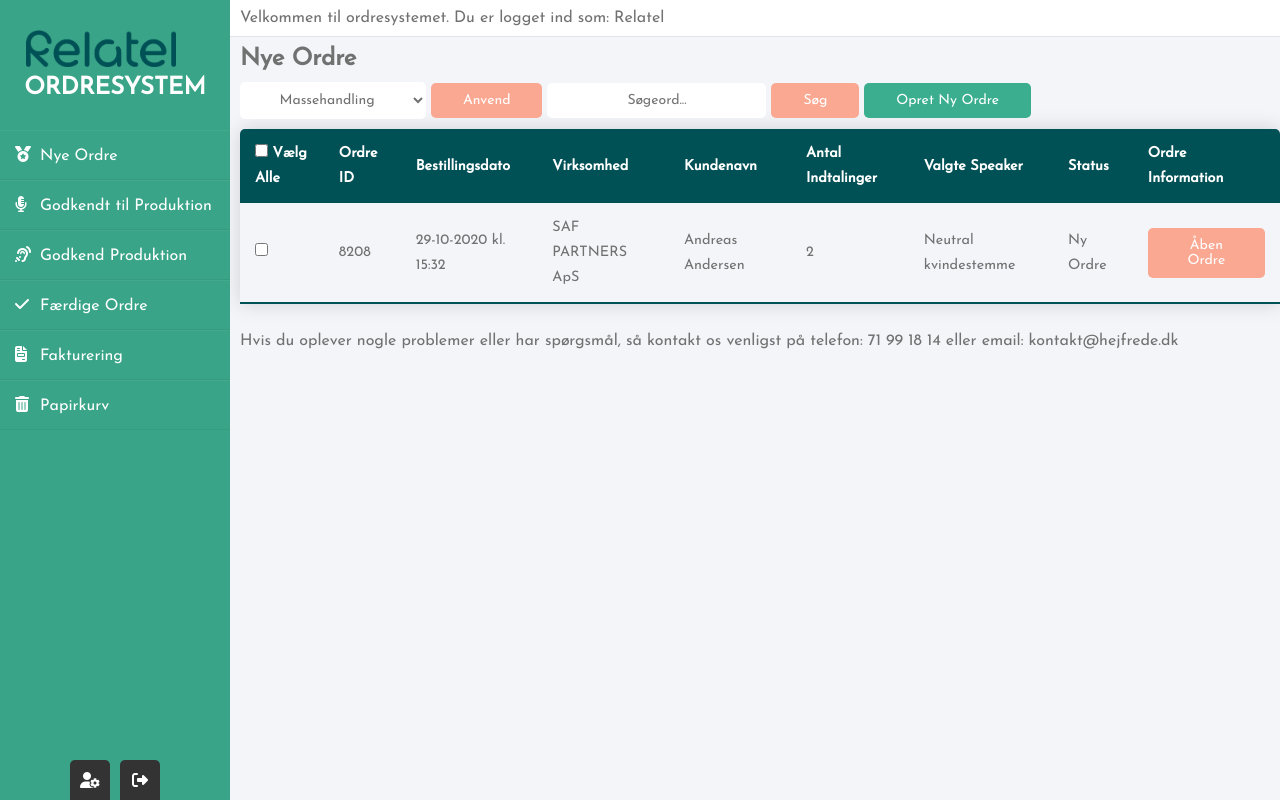
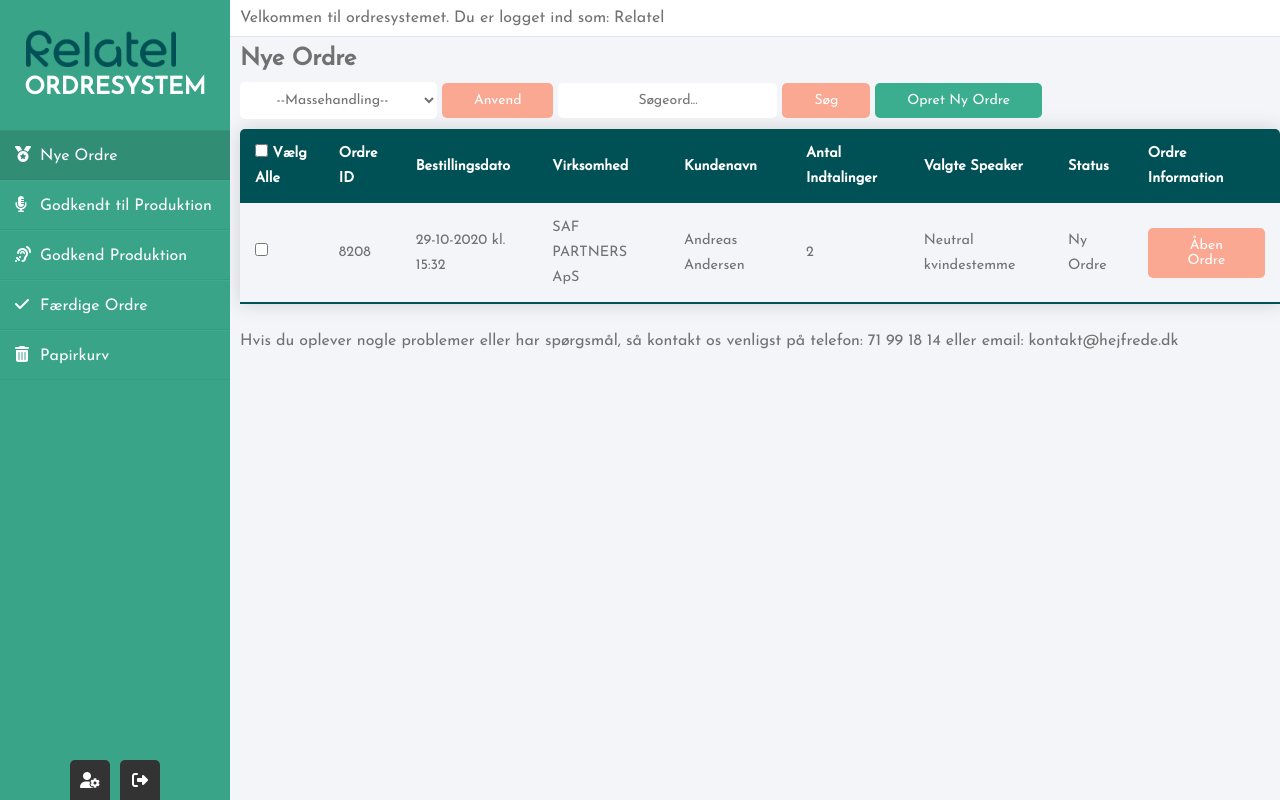
Before and after one commit to emilskovmand/Ordresystem-Relatel, a React (Create React App) app in the folder client/: page / in a window 1280 px wide. Built offline with nearby package versions, Linux system fonts and the light colour scheme.

Commit message:
Active navigation link

```diff
--- a/client/src/App.js
+++ b/client/src/App.js
@@ -5,7 +5,7 @@ import Afventer from './components/GodkendProduktion/main'
 import Færdigeordre from './components/FærdigeOrdre/main'
 import SideNavigation from './components/shared/navigation'
 
-import { BrowserRouter as Router, Route, Switch } from 'react-router-dom';
+import { BrowserRouter as Router, Redirect, Route, Switch } from 'react-router-dom';
 
 function App() {
 	return (
@@ -13,10 +13,10 @@ function App() {
 			<div id="App" className="wrapper">
 				<SideNavigation />
 				<Switch>
-					<Route path='/' exact component={FrontPage} />
 					<Route path='/godkendt' component={Godkendt} />
 					<Route path='/afventer' component={Afventer} />
 					<Route path='/færdigeordre' component={Færdigeordre} />
+					<Route path='/' component={FrontPage} />
 				</Switch>
 			</div>
 		</Router>
--- a/client/src/components/newOrder/main.js
+++ b/client/src/components/newOrder/main.js
@@ -29,7 +29,7 @@ export default function NewOrder() {
                 <div>
                 </div>
                 <select className="info selector space">
-                    <option value="select">Massehandling</option>
+                    <option style={{ display: "none" }} value="" disabled selected>--Massehandling--</option>
                     <option value="godkend">Godkend Valgte</option>
                     <option value="slet">Slet Alle</option>
                 </select>
--- a/client/src/components/shared/navigation.js
+++ b/client/src/components/shared/navigation.js
@@ -1,4 +1,4 @@
-import { Link } from 'react-router-dom'
+import { NavLink } from 'react-router-dom'
 
 export default function Navigation() {
     return (
@@ -7,19 +7,19 @@ export default function Navigation() {
                 <img class="logo" src="/relatel_logo.png" alt="relatel_logo" />
                 <h2>Ordresystem</h2>
                 <ul>
-                    <Link to='/'>
+                    <NavLink to='/' exact>
                         <li><p><i class="fas fa-medal"></i>Nye Ordre</p></li>
-                    </Link>
-                    <Link to='/godkendt'>
+                    </NavLink>
+                    <NavLink to='/godkendt' exact>
                         <li><p><i class="fas fa-microphone-alt"></i>Godkendt til Produktion</p></li>
-                    </Link>
-                    <Link to='/afventer'>
+                    </NavLink>
+                    <NavLink to='/afventer' exact>
                         <li><p><i class="fas fa-assistive-listening-systems"></i>Godkend Produktion</p></li>
-                    </Link>
-                    <Link to='/færdigeordre'>
+                    </NavLink>
+                    <NavLink to='/færdigeordre' exact>
                         <li><p><i class="fas fa-check"></i>Færdige Ordre</p></li>
-                    </Link>
-                    <li><p><i class="fas fa-file-invoice"></i>Fakturering</p></li>
+                    </NavLink>
+                    {/* <li><p><i class="fas fa-file-invoice"></i>Fakturering</p></li> */}
                     <li><p><i class="fas fa-trash-alt"></i>Papirkurv</p></li>
                 </ul>
                 <div class="bottom_icons">
--- a/client/src/sass/_initial.scss
+++ b/client/src/sass/_initial.scss
@@ -42,6 +42,10 @@ body {
     border-bottom: 1px solid #fff;
     border-bottom: 1px solid rgba(0, 0, 0, 0.05);
     border-top: 1px solid rgba(255, 255, 255, 0.05);
+}
+
+.wrapper .sidebar ul a.active li {
+    background-color: darken(#39a487, 6%);
 }
 
 .wrapper .sidebar ul li p {
--- a/client/src/sass/index.css
+++ b/client/src/sass/index.css
@@ -44,6 +44,10 @@ body {
   border-bottom: 1px solid #fff;
   border-bottom: 1px solid rgba(0, 0, 0, 0.05);
   border-top: 1px solid rgba(255, 255, 255, 0.05);
+}
+
+.wrapper .sidebar ul a.active li {
+  background-color: #318d74;
 }
 
 .wrapper .sidebar ul li p {
```
Also changed, not shown: 1 other file (tests, documents, lock files or other folders).
